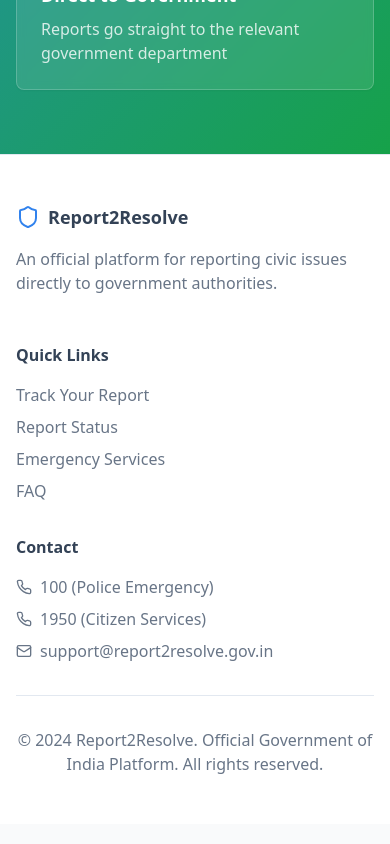
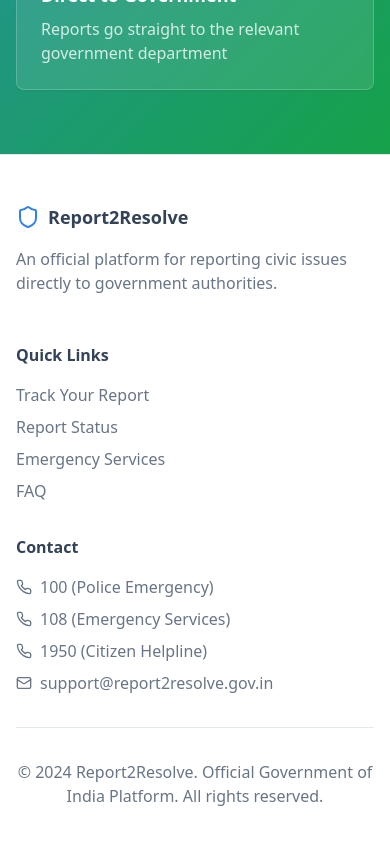
Before and after one commit to Shaurya3101/issue-reporter-app, a React (Vite) app: page / in a window 390 px wide. Shown: the part 1077-1921 px from the top of the page. Built offline with nearby package versions, Linux system fonts and the light colour scheme; the HTML template or start-up script is replaced by a standard one.

Commit message:
Fix: Update phone numbers to Indian standard

```diff
--- a/src/components/Footer.tsx
+++ b/src/components/Footer.tsx
@@ -34,7 +34,11 @@ const Footer = () => {
               </div>
               <div className="flex items-center space-x-2">
                 <Phone className="h-4 w-4" />
-                <span>1950 (Citizen Services)</span>
+                <span>108 (Emergency Services)</span>
+              </div>
+              <div className="flex items-center space-x-2">
+                <Phone className="h-4 w-4" />
+                <span>1950 (Citizen Helpline)</span>
               </div>
               <div className="flex items-center space-x-2">
                 <Mail className="h-4 w-4" />
```
